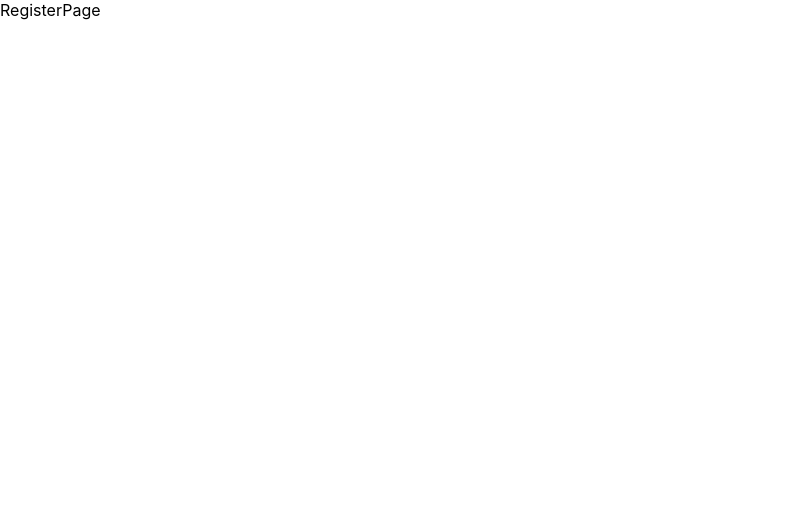
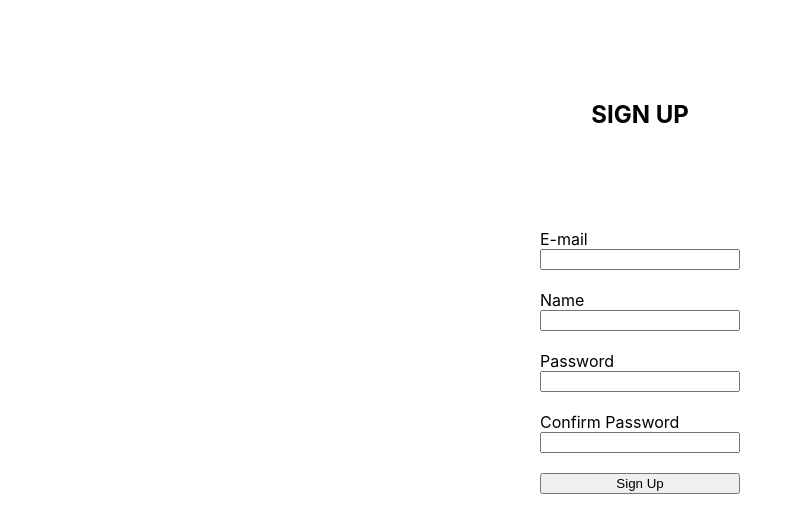
Before and after one commit to donna6355/vue, a React (Create React App) app in the folder reactAgain/client/: page /register in a window 1280 px wide. Shown: the top 532 px of the page, without its empty margins (0-802 px from the left). Built offline with nearby package versions, Linux system fonts and the light colour scheme.

Commit message:
sign up process

```diff
--- a/reactAgain/client/src/_actions/user_action.js
+++ b/reactAgain/client/src/_actions/user_action.js
@@ -9,3 +9,13 @@ export function loginUser(dataToSubmit) {
     payload: request,
   };
 }
+
+export function registerUser(dataToSubmit) {
+  const request = axios
+    .post("/api/register", dataToSubmit)
+    .then((res) => res.data);
+  return {
+    type: "REGISTER_USER",
+    payload: request,
+  };
+}
--- a/reactAgain/client/src/_reducers/user_reducer.js
+++ b/reactAgain/client/src/_reducers/user_reducer.js
@@ -2,6 +2,8 @@ export default function user(state = {}, action) {
   switch (action.type) {
     case "LOGIN_USER":
       return { ...state, loginSuccess: action.payload };
+    case "REGISTER_USER":
+      return { ...state, register: action.payload };
     default:
       return state;
   }
--- a/reactAgain/client/src/components/views/RegisterPage/RegisterPage.js
+++ b/reactAgain/client/src/components/views/RegisterPage/RegisterPage.js
@@ -1,7 +1,91 @@
-import React from "react";
+import React, { useState } from "react";
+import { useDispatch } from "react-redux";
+import { registerUser } from "../../../_actions/user_action";
 
 function RegisterPage() {
-  return <div>RegisterPage</div>;
+  const dispatch = useDispatch();
+  const [email, setEmail] = useState("");
+  const [password, setPassword] = useState("");
+  const [passwordCheck, setPasswordCheck] = useState("");
+  const [userName, setUserName] = useState("");
+  const onEmailChange = (evt) => {
+    setEmail(evt.target.value);
+  };
+  const onPwChange = (evt) => {
+    setPassword(evt.target.value);
+  };
+  const onuserNameChange = (evt) => {
+    setUserName(evt.target.value);
+  };
+  const onPwCheckChange = (evt) => {
+    setPasswordCheck(evt.target.value);
+  };
+  const onSubmitHandler = (evt) => {
+    evt.preventDefault();
+    if (password !== passwordCheck) return alert("Password does NOT match!");
+    let body = {
+      email: email,
+      password: password,
+      name: userName,
+    };
+    dispatch(registerUser(body)).then((res) => {
+      if (res.payload) {
+        // navigate("/");
+        console.log("register success!");
+      } else {
+        alert("Error");
+      }
+    });
+  };
+
+  return (
+    <div>
+      <h2 style={{ marginTop: "100px", textAlign: "center" }}>SIGN UP</h2>
+      <form className="column" onSubmit={onSubmitHandler}>
+        <label htmlFor="email">E-mail</label>
+        <input
+          id="email"
+          name="email"
+          type="email"
+          value={email}
+          onChange={onEmailChange}
+        ></input>
+        <label htmlFor="userName" style={{ marginTop: 20 }}>
+          Name
+        </label>
+        <input
+          type="text"
+          id="userName"
+          name="userName"
+          value={userName}
+          onChange={onuserNameChange}
+        ></input>
+        <label htmlFor="password" style={{ marginTop: 20 }}>
+          Password
+        </label>
+        <input
+          type="password"
+          id="password"
+          name="password"
+          value={password}
+          onChange={onPwChange}
+        ></input>
+        <label htmlFor="passwordCheck" style={{ marginTop: 20 }}>
+          Confirm Password
+        </label>
+        <input
+          type="password"
+          id="passwordCheck"
+          name="passwordCheck"
+          value={passwordCheck}
+          onChange={onPwCheckChange}
+        ></input>
+        <button style={{ marginTop: 20 }} type="submit">
+          Sign Up
+        </button>
+      </form>
+    </div>
+  );
 }
 
 export default RegisterPage;
```
